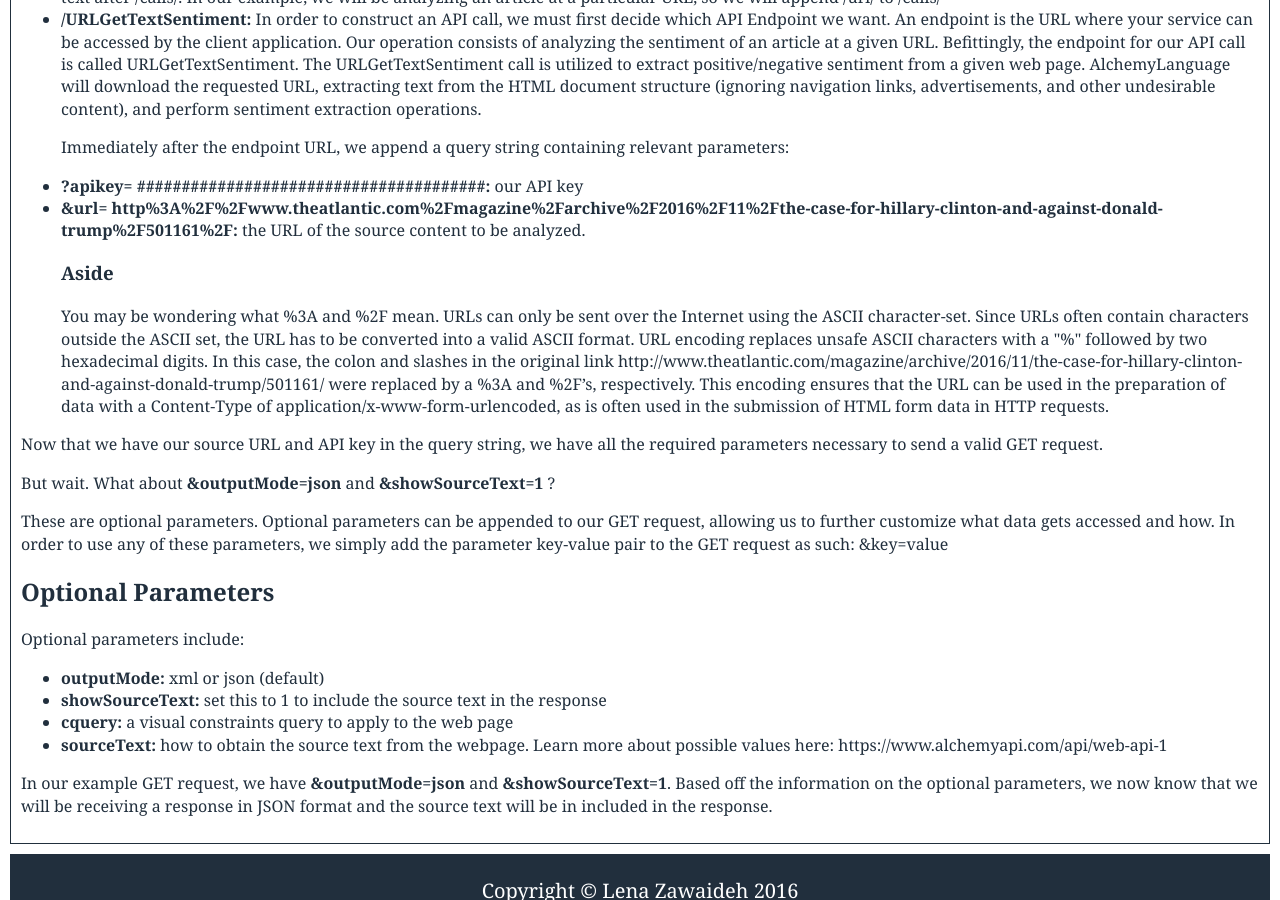
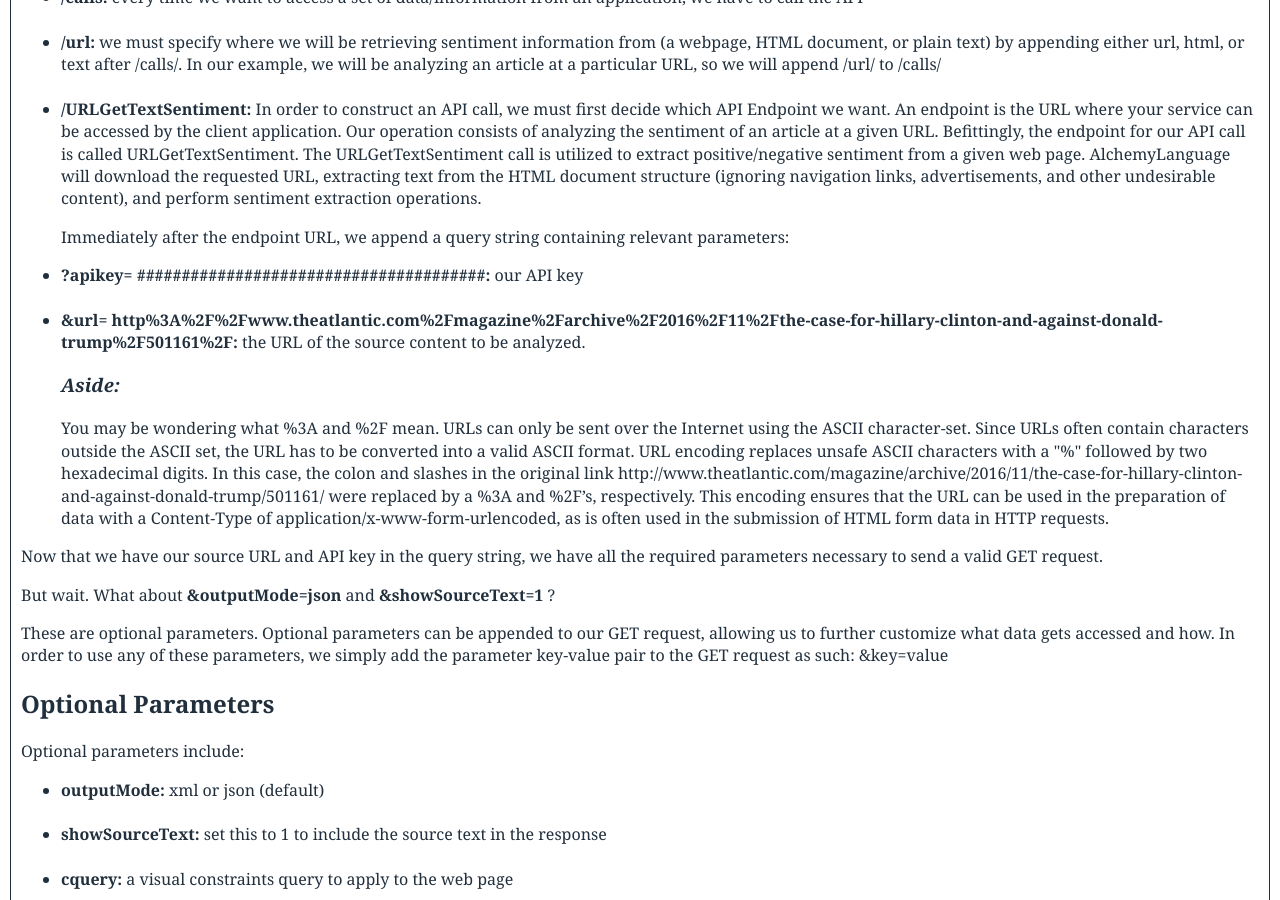
Before and after one commit to lenaz/How-To-Guide, a Jekyll site: the page built from request.html, in a window 1280 px wide and 900 px high, scrolled down 782 px. Built offline with Jekyll 4.4.1, drawn with Linux system fonts in a browser that asks for light colours; Markdown is read by kramdown in place of the engine named in the settings.

```diff
--- a/request.html
+++ b/request.html
@@ -27,22 +27,22 @@ layout: default
 <ul>
 
 <li><strong>https://watson-api-explorer.mybluemix.net:</strong> this is the protocol and hostname of the API URL</li>
-
+<br>
 <li><strong>/alchemy-api:</strong> this is the specific API we want to access</li>
-
+<br>
 <li><strong>/calls:</strong> every time we want to access a set of data/information from an application, we have to call the API</li>
-
+<br>
 <li><strong>/url:</strong> we must specify where we will be retrieving sentiment information from (a webpage, HTML document, or plain text) by appending either url, html, or text after /calls/. In our example, we will be analyzing an article at a particular URL, so we will append /url/ to /calls/</li>
-
+<br>
 <li><strong>/URLGetTextSentiment:</strong> In order to construct an API call, we must first decide which API Endpoint we want. An endpoint is the URL where your service can be accessed by the client application. Our operation consists of analyzing the sentiment of an article at a given URL. Befittingly, the endpoint for our API call is called URLGetTextSentiment. The URLGetTextSentiment call is utilized to extract positive/negative sentiment from a given web page. AlchemyLanguage will download the requested URL, extracting text from the HTML document structure (ignoring navigation links, advertisements, and other undesirable content), and perform sentiment extraction operations.
-
+<br>
 <p>Immediately after the endpoint URL, we append a query string containing relevant parameters:</p>
 
 <li><strong>?apikey= #######################################:</strong> our API key</li>
-
+<br>
 <li><strong>&amp;url= http%3A%2F%2Fwww.theatlantic.com%2Fmagazine%2Farchive%2F2016%2F11%2Fthe-case-for-hillary-clinton-and-against-donald-trump%2F501161%2F:</strong> the URL of the source content to be analyzed.
 
-  <h3>Aside</h3>
+  <h3><i>Aside:</i></h3>
 <p>You may be wondering what %3A and %2F mean. URLs can only be sent over the Internet using the ASCII character-set. Since URLs often contain characters outside the ASCII set, the URL has to be converted into a valid ASCII format. URL encoding replaces unsafe ASCII characters with a "%" followed by two hexadecimal digits. In this case, the colon and slashes in the original link http://www.theatlantic.com/magazine/archive/2016/11/the-case-for-hillary-clinton-and-against-donald-trump/501161/ were replaced by a %3A and %2F’s, respectively. This encoding ensures that the URL can be used in the preparation of data with a Content-Type of application/x-www-form-urlencoded, as is often used in the submission of HTML form data in HTTP requests.</p>
 </li>
 </ul>
@@ -60,11 +60,11 @@ layout: default
 <ul>
 
   <li><strong>outputMode:</strong> xml or json (default)</li>
-
+<br>
   <li><strong>showSourceText:</strong> set this to 1 to include the source text in the response</li>
-
+<br>
   <li><strong>cquery:</strong> a visual constraints query to apply to the web page</li>
-
+<br>
   <li><strong>sourceText:</strong> how to obtain the source text from the webpage. Learn more about possible values here: https://www.alchemyapi.com/api/web-api-1</li>
 
 </ul>
```
